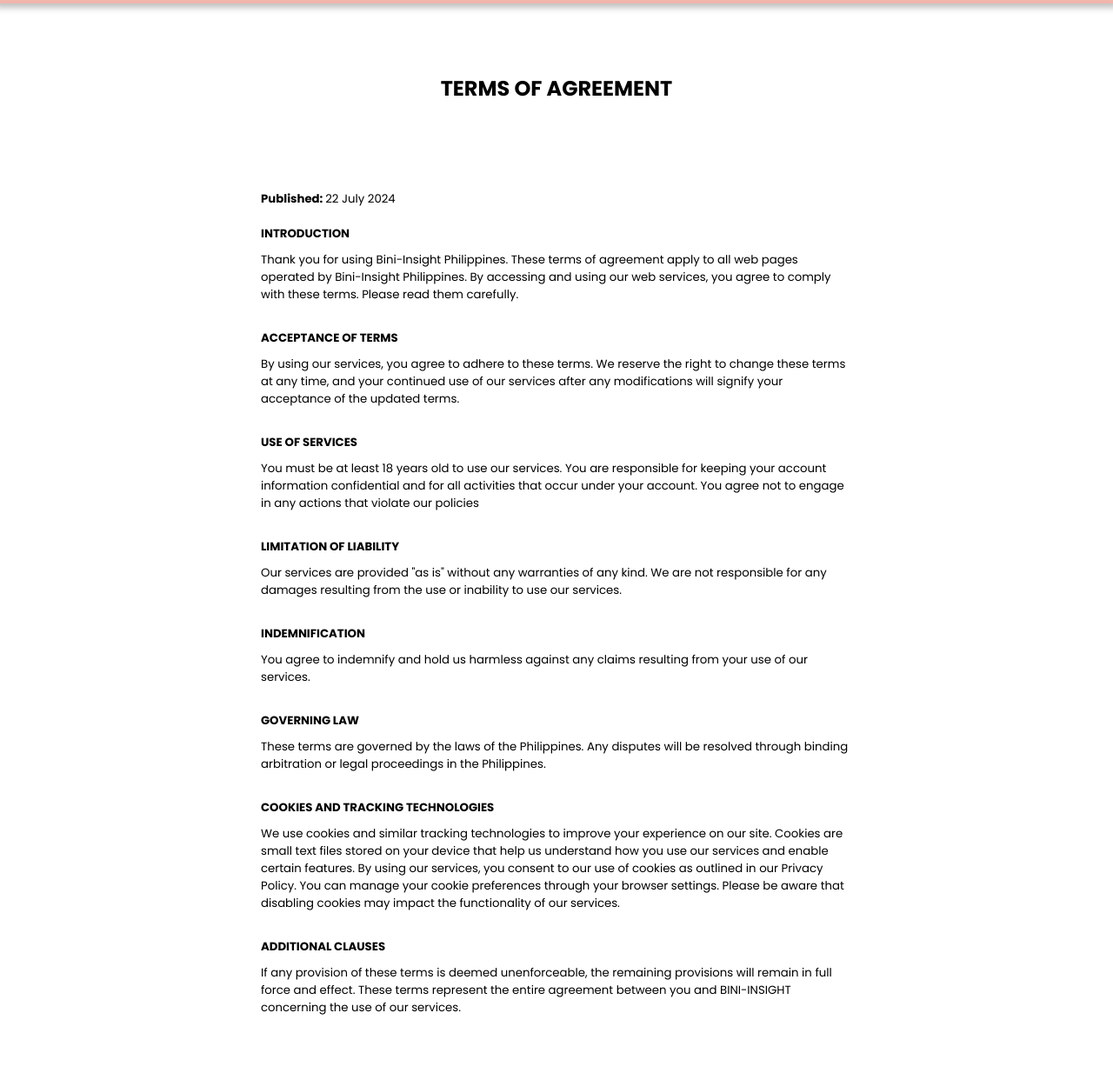
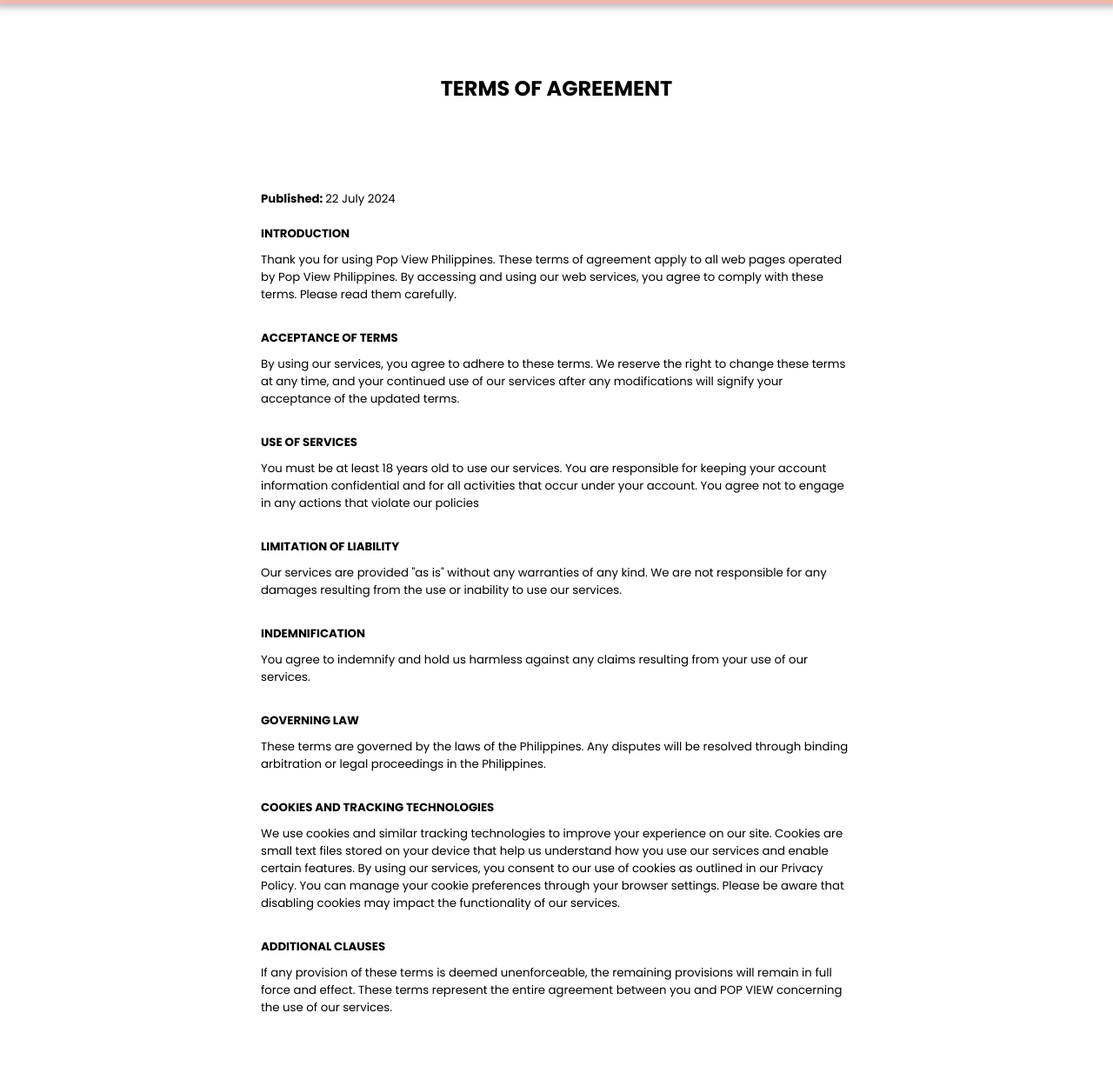
Before and after one commit to Osteicht/Bini-Insight, a website: page route/public/termspage/terms.html in a window 1280 px wide. Shown: the part 66-1300 px from the top of the page at 87% size. Drawn offline with Linux system fonts and the light colour scheme; files whose address does not match are found by name.

Commit message:
text changes

```diff
--- a/route/public/termspage/terms.html
+++ b/route/public/termspage/terms.html
@@ -37,7 +37,7 @@
       <h1>TERMS OF AGREEMENT</h1>
       <h5>Published: <span>22 July 2024</span></h5>
       <h5>INTRODUCTION</h5>
-      <p>Thank you for using Bini-Insight Philippines. These terms of agreement apply to all web pages operated by Bini-Insight Philippines. By accessing and using our web services, you agree to comply with these terms. Please read them carefully.</p>
+      <p>Thank you for using Pop View Philippines. These terms of agreement apply to all web pages operated by Pop View Philippines. By accessing and using our web services, you agree to comply with these terms. Please read them carefully.</p>
       <h5>ACCEPTANCE OF TERMS</h5>
       <p>By using our services, you agree to adhere to these terms. We reserve the right to change these terms at any time, and your continued use of our services after any modifications will signify your acceptance of the updated terms.</p>
       <h5>USE OF SERVICES</h5>
@@ -51,7 +51,7 @@
       <h5>COOKIES AND TRACKING TECHNOLOGIES</h5>
       <p>We use cookies and similar tracking technologies to improve your experience on our site. Cookies are small text files stored on your device that help us understand how you use our services and enable certain features. By using our services, you consent to our use of cookies as outlined in our Privacy Policy. You can manage your cookie preferences through your browser settings. Please be aware that disabling cookies may impact the functionality of our services.</p>
       <h5>ADDITIONAL CLAUSES</h5>
-      <p>If any provision of these terms is deemed unenforceable, the remaining provisions will remain in full force and effect. These terms represent the entire agreement between you and BINI-INSIGHT concerning the use of our services.</p>
+      <p>If any provision of these terms is deemed unenforceable, the remaining provisions will remain in full force and effect. These terms represent the entire agreement between you and POP VIEW concerning the use of our services.</p>
     </div>
 
   </section>
```
